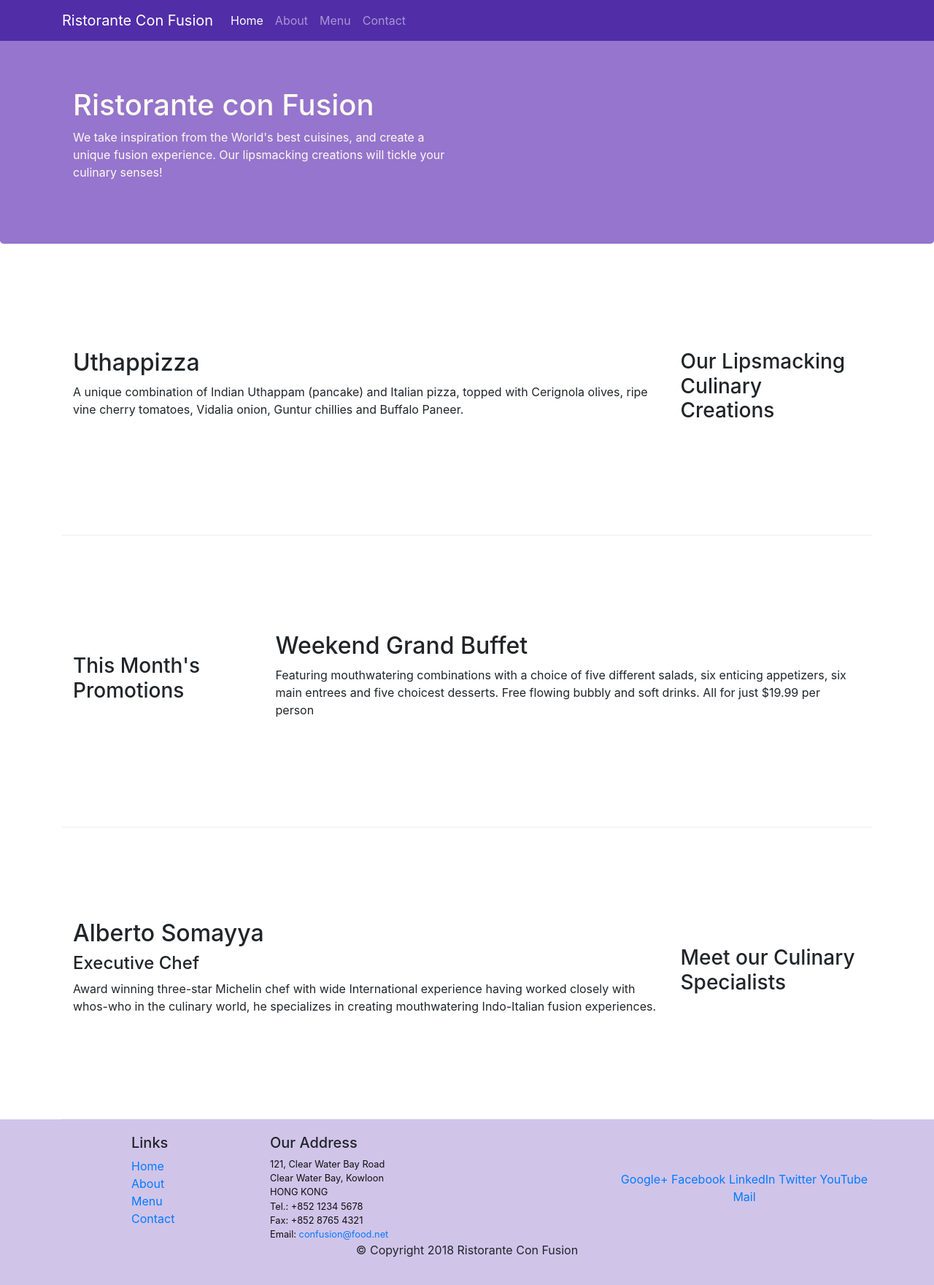
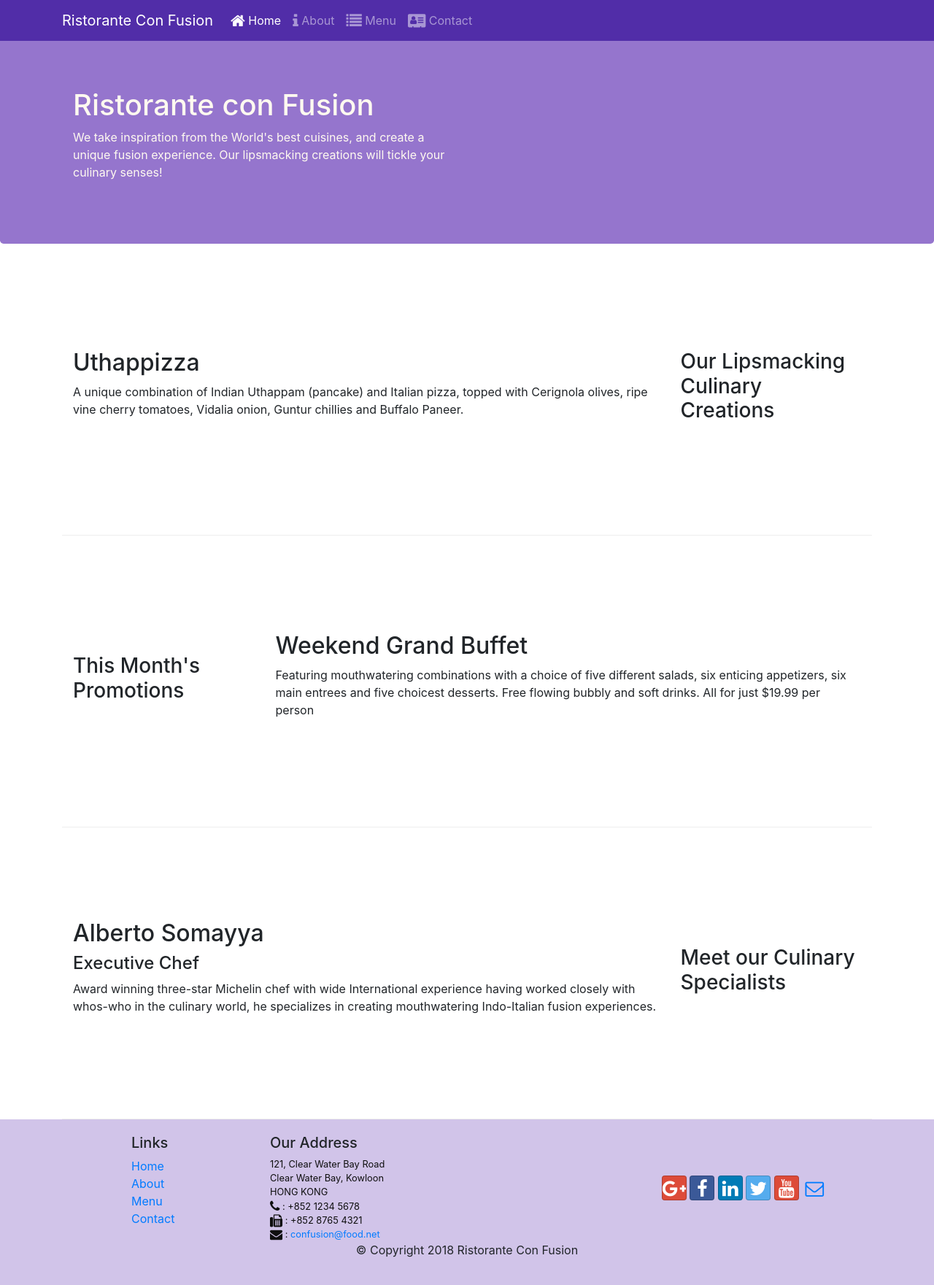
Before and after one commit to AhmedAdelSalama/ResturantSite, a website: page index.html in a window 1280 px wide. Shown: the whole page at 73% size. Drawn offline with nearby package versions, Linux system fonts and the light colour scheme.

Commit message:
icon fonts

```diff
--- a/index.html
+++ b/index.html
@@ -9,6 +9,8 @@
 
     <!-- Bootstrap CSS -->
     <link rel="stylesheet" href="node_modules/bootstrap/dist/css/bootstrap.min.css">
+    <link rel="stylesheet" href="node_modules/font-awesome/css/font-awesome.min.css">
+    <link rel="stylesheet" href="node_modules/bootstrap-social/bootstrap-social.css">
     <link rel="stylesheet" href="css/styles.css">
     <title>Ristorante Con Fusion</title>
 </head>
@@ -25,10 +27,18 @@
 
             <div class="collapse navbar-collapse" id="Navbar">
                 <ul class="navbar-nav mr-auto">
-                    <li class="nav-item active"><a class="nav-link" href="#">Home</a></li>
-                    <li class="nav-item"><a class="nav-link" href="./aboutus.html">About</a></li>
-                    <li class="nav-item"><a class="nav-link" href="#">Menu</a></li>
-                    <li class="nav-item"><a class="nav-link" href="#">Contact</a></li>
+                    <li class="nav-item active">
+                        <a class="nav-link" href="#"><span class="fa fa-home fa-lg"></span> Home</a>
+                    </li>
+                    <li class="nav-item">
+                        <a class="nav-link" href="./aboutus.html"><span class="fa fa-info fa-lg"></span> About</a>
+                    </li>
+                    <li class="nav-item">
+                        <a class="nav-link" href="#"><span class="fa fa-list fa-lg"></span> Menu</a>
+                    </li>
+                    <li class="nav-item">
+                        <a class="nav-link" href="#"><span class="fa fa-address-card fa-lg"></span> Contact</a>
+                    </li>
                 </ul>
             </div>
         </div>
@@ -98,19 +108,20 @@
 		              121, Clear Water Bay Road<br>
 		              Clear Water Bay, Kowloon<br>
 		              HONG KONG<br>
-		              Tel.: +852 1234 5678<br>
-		              Fax: +852 8765 4321<br>
-		              Email: <a href="mailto:confusion@food.net">confusion@food.net</a>
+                      <i class="fa fa-phone fa-lg"></i> : +852 1234 5678<br>
+                      <i class="fa fa-fax fa-lg"></i> : +852 8765 4321<br>
+                      <i class="fa fa-envelope fa-lg"></i> :
+                      <a href="mailto:confusion@food.net">confusion@food.net</a>
 		           </address>
                 </div>
                 <div class="col-12 col-sm-4 align-self-center">
                     <div class="text-center">
-                        <a href="http://google.com/+">Google+</a>
-                        <a href="http://www.facebook.com/profile.php?id=">Facebook</a>
-                        <a href="http://www.linkedin.com/in/">LinkedIn</a>
-                        <a href="http://twitter.com/">Twitter</a>
-                        <a href="http://youtube.com/">YouTube</a>
-                        <a href="mailto:">Mail</a>
+                        <a class="btn btn-social-icon btn-google" href="http://google.com/"><i class="fa fa-google-plus"></i></a>
+                        <a class="btn btn-social-icon btn-facebook" href="http://www.facebook.com/profile.php?id="><i class="fa fa-facebook"></i></a>
+                        <a class="btn btn-social-icon btn-linkedin" href="http://www.linkedin.com/in/"><i class="fa fa-linkedin"></i></a>
+                        <a class="btn btn-social-icon btn-twitter" href="http://twitter.com/"><i class="fa fa-twitter"></i></a>
+                        <a class="btn btn-social-icon btn-google" href="http://youtube.com/"><i class="fa fa-youtube"></i></a>
+                        <a class="btn btn-social-icon" href="mailto:"><i class="fa fa-envelope-o"></i></a>
                     </div>
                 </div>
            </div>
--- a/package.json
+++ b/package.json
@@ -15,6 +15,8 @@
   },
   "dependencies": {
     "bootstrap": "^4.0.0",
+    "bootstrap-social": "^5.1.1",
+    "font-awesome": "^4.7.0",
     "jquery": "^3.3.1",
     "popper.js": "^1.12.9"
   }
```
Also changed, not shown: aboutus.html (+24 -13 lines), 1 other file.
